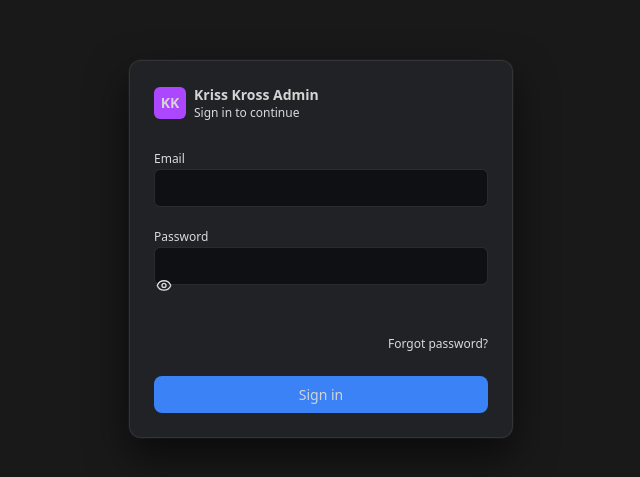
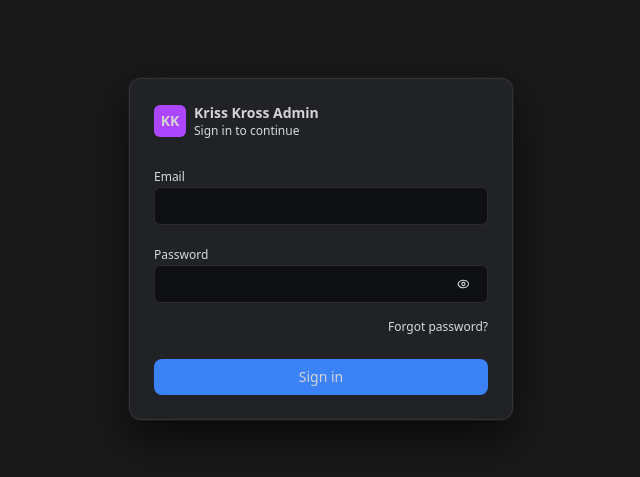
Before and after one commit to oyindakrisskross/admin-portal, a React (Vite) app: page /login in a window 1280 px wide. Shown: the part 151-628 px from the top of the page, without its empty margins (319-959 px from the left). Built offline with nearby package versions, Linux system fonts and the light colour scheme; no server answers.

Commit message:
fix password visibility toggle on login page

```diff
--- a/src/screens/LoginPage.tsx
+++ b/src/screens/LoginPage.tsx
@@ -67,9 +67,9 @@ export default function LoginPage() {
           </div>
           <div className="space-y-1">
             <label className="text-xs text-kk-muted">Password</label>
-            <div className="relative">
+            <div className="flex items-center overflow-hidden rounded-md border border-kk-dark-border bg-[rgba(15,16,19,0.95)] focus-within:border-kk-accent">
               <input
-                className="w-full rounded-md bg-[rgba(15,16,19,0.95)] border border-kk-dark-border px-3 py-2 pr-10 text-sm outline-none focus:border-kk-accent"
+                className="w-full flex-1 bg-transparent px-3 py-2 text-sm outline-none"
                 value={password}
                 onChange={(e) => setPassword(e.target.value)}
                 type={showPassword ? "text" : "password"}
@@ -78,7 +78,7 @@ export default function LoginPage() {
               <button
                 type="button"
                 onClick={() => setShowPassword((s) => !s)}
-                className="absolute right-2 top-1/2 -translate-y-1/2 rounded-md p-1 hover:bg-black/5"
+                className="mr-2 inline-flex h-8 w-8 items-center justify-center rounded-md hover:bg-black/5"
                 aria-label={showPassword ? "Hide password" : "Show password"}
                 title={showPassword ? "Hide password" : "Show password"}
               >
```
